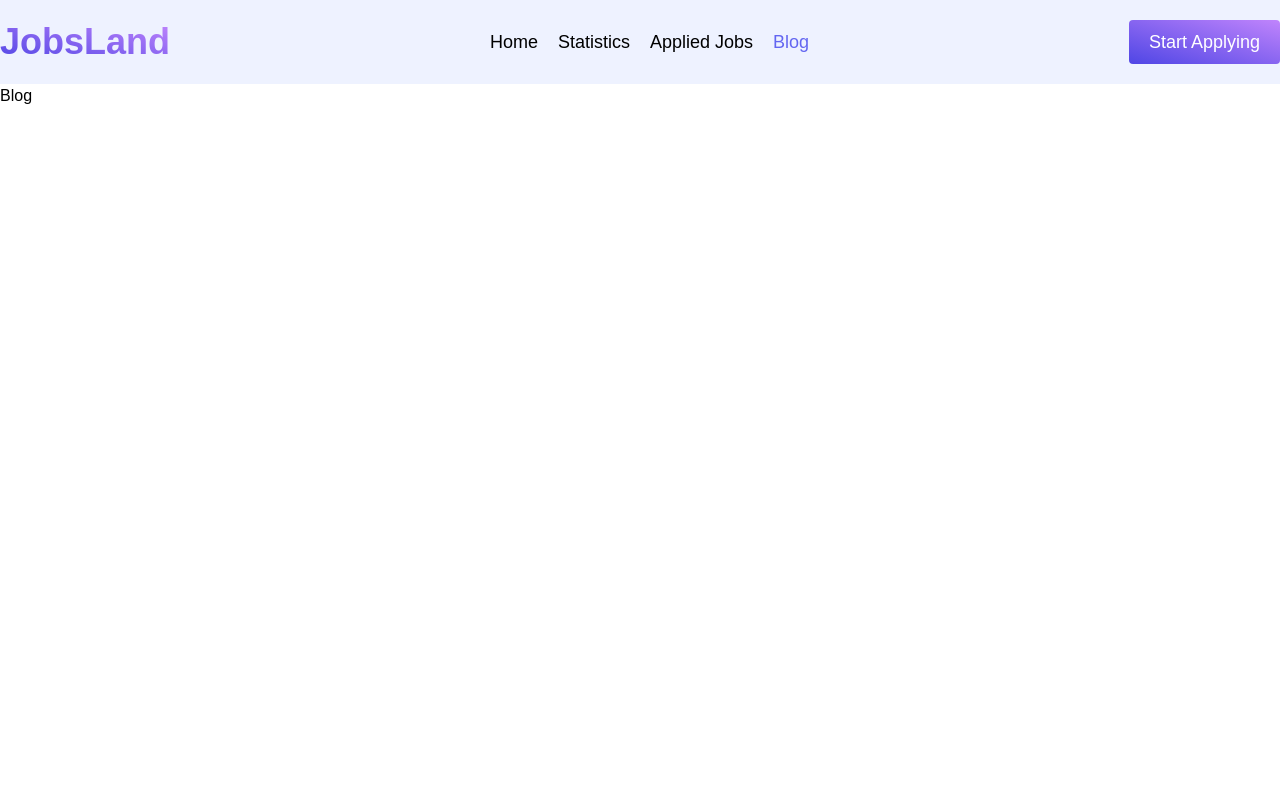
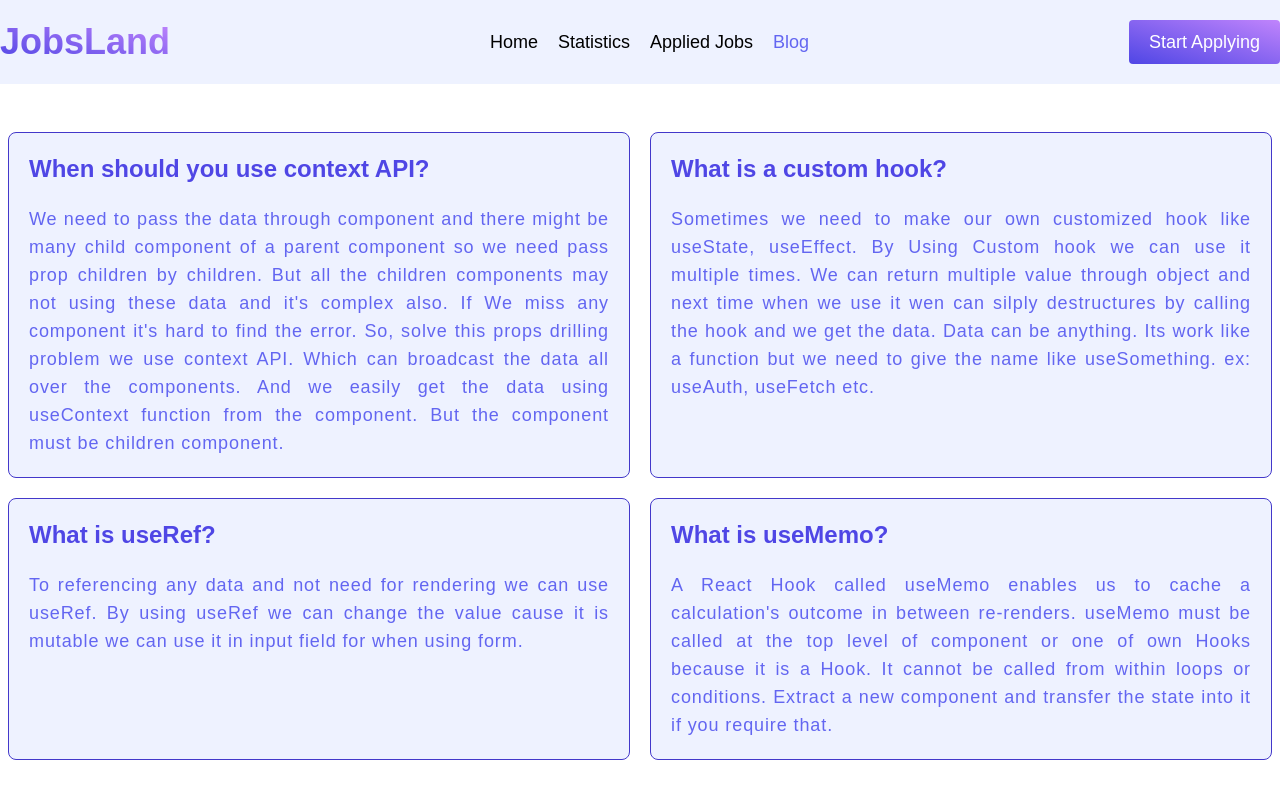
Before and after one commit to faysalewucse/Jobs-Land, a React (Vite) app: page /blog in a window 1280 px wide. Built offline with nearby package versions, Linux system fonts and the light colour scheme.

Commit message:
blog page done

```diff
--- a/src/App.jsx
+++ b/src/App.jsx
@@ -17,6 +17,7 @@ function App() {
         {
           path: "/",
           element: <Home />,
+          loader: async () => await fetch("/jobs.json"),
         },
         {
           path: "statistics",
--- a/src/pages/AppliedJobs.jsx
+++ b/src/pages/AppliedJobs.jsx
@@ -4,10 +4,15 @@ import { useState } from "react";
 import FeaturedJob from "../components/cards/FeaturedJob";
 
 export default function AppliedJobs() {
-  const [filter, setFilter] = useState("all");
-  const [appliedJobs, setAppliedJobs] = useState(
-    JSON.parse(localStorage.getItem("appliedJobs")) || []
-  );
+  const appliedJobs = JSON.parse(localStorage.getItem("appliedJobs")) || [];
+
+  const [filteredJobs, setFilteredJobs] = useState(appliedJobs);
+
+  const filterJobs = (value) => {
+    value !== "all"
+      ? setFilteredJobs(appliedJobs.filter((job) => job.jobType === value))
+      : setFilteredJobs(appliedJobs);
+  };
 
   return (
     <div>
@@ -18,8 +23,7 @@ export default function AppliedJobs() {
           name="jobtype"
           id="jobtype"
           className="border border-indigo-200 rounded py-2 px-5 float-right outline-none"
-          defaultValue={filter}
-          onChange={(e) => setFilter(e.target.value)}
+          onChange={(e) => filterJobs(e.target.value)}
         >
           <option value="all">All</option>
           <option value="Remote">Remote</option>
@@ -29,15 +33,9 @@ export default function AppliedJobs() {
         <br />
         <br />
         <div className="flex flex-col gap-5">
-          {filter !== "all"
-            ? appliedJobs
-                .filter((job) => job.jobType === filter)
-                .map((job) => (
-                  <FeaturedJob key={job.id} job={job} horizontal={true} />
-                ))
-            : appliedJobs.map((job) => (
-                <FeaturedJob key={job.id} job={job} horizontal={true} />
-              ))}
+          {filteredJobs.map((job) => (
+            <FeaturedJob key={job.id} job={job} horizontal={true} />
+          ))}
         </div>
       </div>
     </div>
--- a/src/pages/Blog.jsx
+++ b/src/pages/Blog.jsx
@@ -1,5 +1,45 @@
 import React from "react";
 
 export default function Blog() {
-  return <div>Blog</div>;
+  const BlogCard = ({ question, answer }) => (
+    <div className="bg-indigo-50 border border-indigo-700 p-5 rounded-lg">
+      <h1 className="font-bold text-indigo-600">{question}</h1>
+      <p className="text-lg mt-5 text-justify tracking-wider text-indigo-500">
+        {answer}
+      </p>
+    </div>
+  );
+
+  return (
+    <div className="max-w-7xl mx-auto font-common mt-10 grid grid-cols-1 md:grid-cols-2 gap-5 text-2xl p-2">
+      {/* Blog-1 */}
+      <BlogCard
+        question="When should you use context API?"
+        answer={
+          "We need to pass the data through component and there might be many child component of a parent component so we need pass prop children by children. But all the children components may not using these data and it's complex also. If We miss any component it's hard to find the error. So, solve this props drilling problem we use context API. Which can broadcast the data all over the components. And we easily get the data using useContext function from the component. But the component must be children component."
+        }
+      />
+      {/* Blog-2 */}
+      <BlogCard
+        question="What is a custom hook?"
+        answer={
+          "Sometimes we need to make our own customized hook like useState, useEffect. By Using Custom hook we can use it multiple times. We can return multiple value through object and next time when we use it wen can silply destructures by calling the hook and we get the data. Data can be anything. Its work like a function but we need to give the name like useSomething. ex: useAuth, useFetch etc."
+        }
+      />
+      {/* Blog-3 */}
+      <BlogCard
+        question="What is useRef?"
+        answer={
+          "To referencing any data and not need for rendering we can use useRef. By using useRef we can change the value cause it is mutable we can use it in input field for when using form."
+        }
+      />
+      {/* Blog-4 */}
+      <BlogCard
+        question="What is useMemo?"
+        answer={
+          "A React Hook called useMemo enables us to cache a calculation's outcome in between re-renders. useMemo must be called at the top level of component or one of own Hooks because it is a Hook. It cannot be called from within loops or conditions. Extract a new component and transfer the state into it if you require that."
+        }
+      />
+    </div>
+  );
 }
--- a/src/pages/Home/FeaturedJobs.jsx
+++ b/src/pages/Home/FeaturedJobs.jsx
@@ -1,23 +1,12 @@
-import React, { useEffect, useState } from "react";
+import React, { useState } from "react";
 import FeaturedJob from "../../components/cards/FeaturedJob";
 import CommonHeader from "../../components/CommonHeader";
 import PrimaryButton from "../../components/PrimaryButton";
 
-export default function FeaturedJobs() {
-  const [loadedJobs, setLoadedJobs] = useState([]);
-  const [jobs, setJobs] = useState([]);
+export default function FeaturedJobs({ JOBS }) {
+  const loadedJobs = JOBS;
+  const [jobs, setJobs] = useState(loadedJobs.slice(0, 4));
   const [seeAll, setSeeAll] = useState(false);
-
-  useEffect(() => {
-    const fetchJobs = async () => {
-      const response = await fetch("/jobs.json");
-      const data = await response.json();
-      setLoadedJobs(data);
-      setJobs(data.slice(0, 4));
-    };
-
-    fetchJobs();
-  }, []);
 
   const seeAllJob = () => {
     setSeeAll(true);
--- a/src/pages/Home/Home.jsx
+++ b/src/pages/Home/Home.jsx
@@ -3,13 +3,16 @@ import HeroSection from "./HeroSection";
 import JobCategories from "./JobCategories";
 import FeaturedJobs from "./FeaturedJobs";
 import Footer from "./Footer";
+import { useLoaderData } from "react-router-dom";
 
 export default function Home() {
+  const jobs = useLoaderData();
+
   return (
     <div className="bg-indigo-50">
       <HeroSection />
       <JobCategories />
-      <FeaturedJobs />
+      <FeaturedJobs JOBS={jobs} />
       <Footer />
     </div>
   );
```
